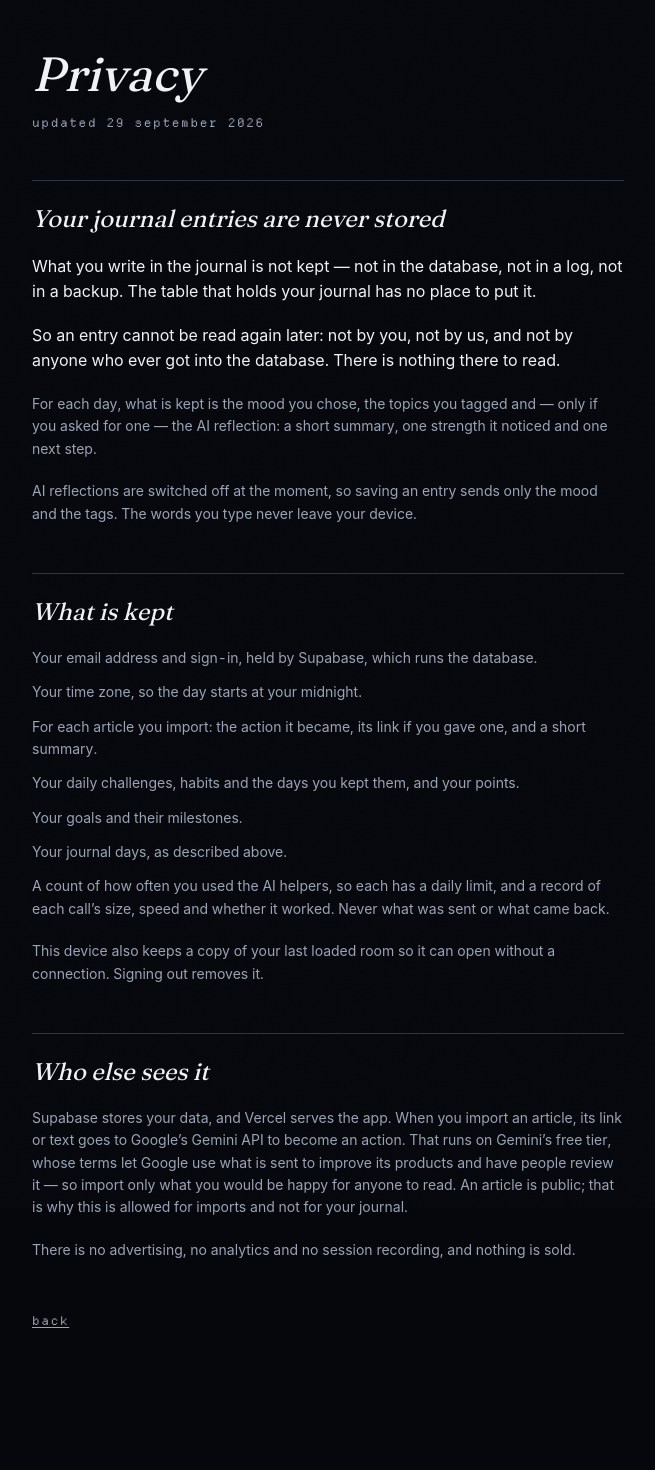
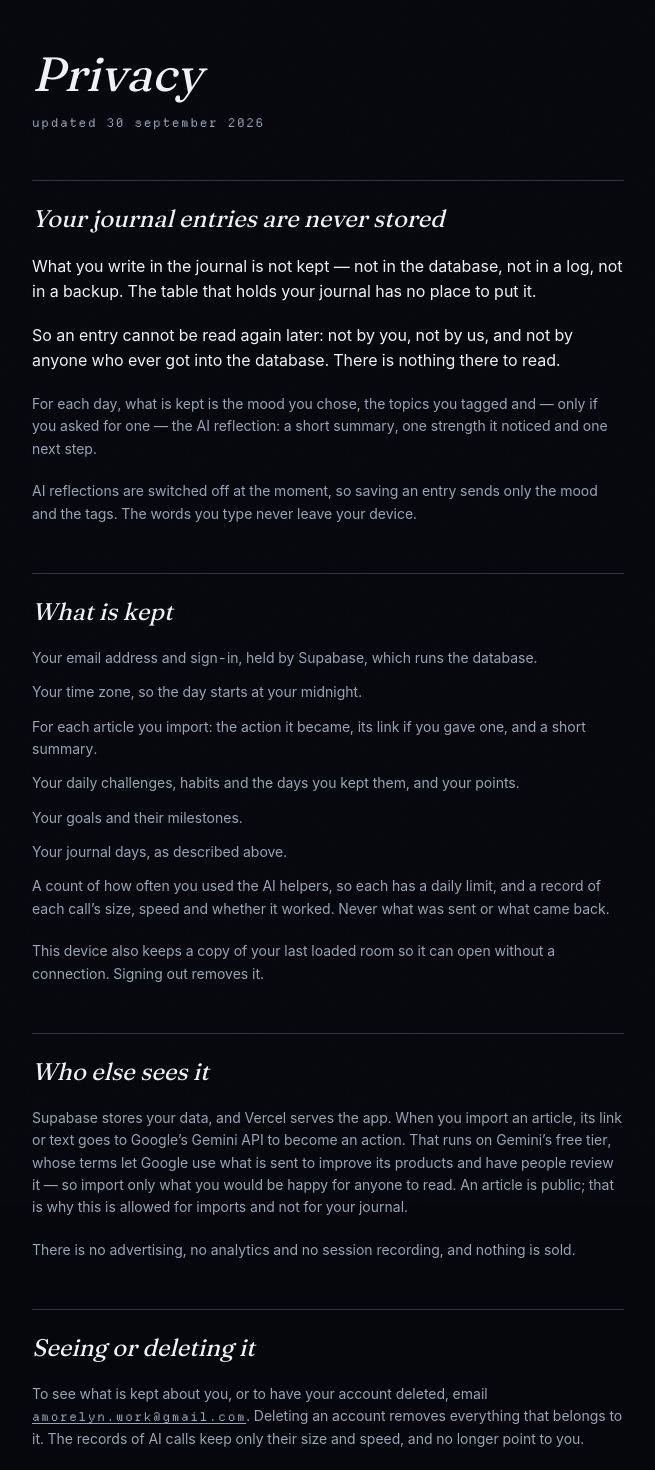
Before and after one commit to defurl/goal-tracker, a Next.js app: page /privacy in a window 1280 px wide. Shown: the top 1470 px of the page, without its empty margins (312-967 px from the left). Before the commit the page ends 1436 px from the top, so only its background shows below. Built offline with nearby package versions, Linux system fonts and the light colour scheme.

Commit message:
feat(privacy): say where to ask to see or delete your data
Owner decision 2026-09-30. The app cannot delete an account itself yet, so
the policy gives the owner's address. Deletion cascades through every table;
AI call records keep their sizes and lose the user id.

```diff
--- a/app/privacy/page.tsx
+++ b/app/privacy/page.tsx
@@ -7,6 +7,8 @@
 //   - agent_logs holds token counts and error codes, never content (010)
 //   - the import agent sends the article to Gemini (lib/agents/extract.ts)
 //   - signing out clears the device snapshot (AccountControl, lib/data/hydrate)
+//   - deleting the auth user cascades to every table; agent_logs rows are kept
+//     with user_id set to null (the `on delete` clauses in the migrations)
 // If one of those changes, this page changes in the same commit.
 //
 // The AI Reflect paragraph follows the same flag the button does, so the page
@@ -26,7 +28,10 @@ export const metadata: Metadata = {
   title: 'Privacy · Be Better Everyday',
 };
 
-const UPDATED = '29 September 2026';
+const UPDATED = '30 September 2026';
+
+/** Where data requests go, until the app can delete an account itself (D-22). */
+const CONTACT = 'amorelyn.work@gmail.com';
 
 export default function PrivacyPage() {
   return (
@@ -106,6 +111,20 @@ export default function PrivacyPage() {
         </p>
       </section>
 
+      <section className={styles.section} aria-labelledby="yours">
+        <h2 id="yours" className={styles.heading}>
+          Seeing or deleting it
+        </h2>
+        <p className={styles.quiet}>
+          To see what is kept about you, or to have your account deleted, email{' '}
+          <a href={`mailto:${CONTACT}`} className={styles.label}>
+            {CONTACT}
+          </a>
+          . Deleting an account removes everything that belongs to it. The records of AI calls keep only their size
+          and speed, and no longer point to you.
+        </p>
+      </section>
+
       <p className={styles.quiet}>
         <Link href="/text" className={styles.label}>
           back
```
